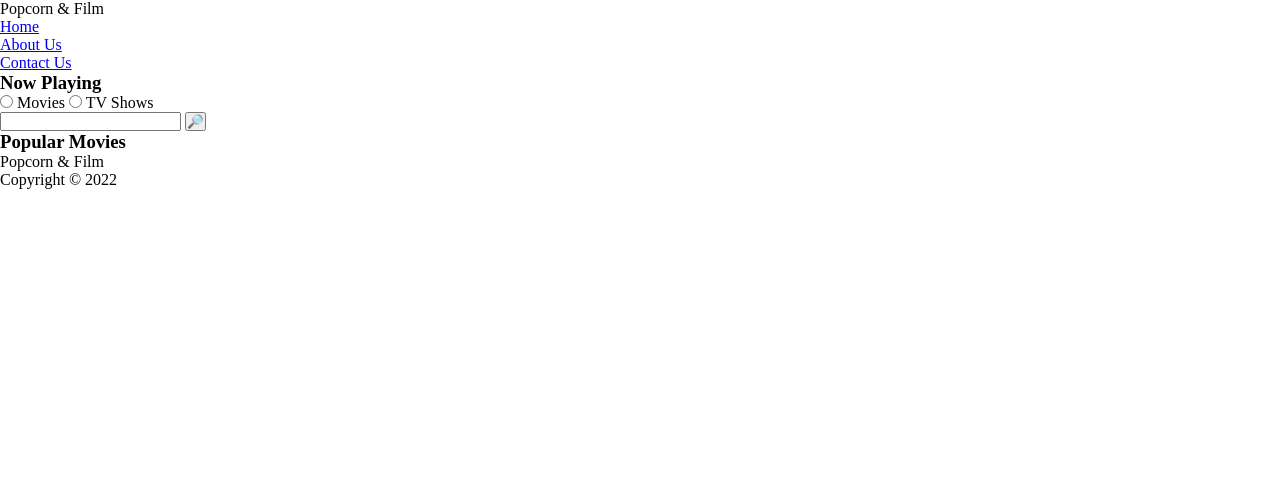
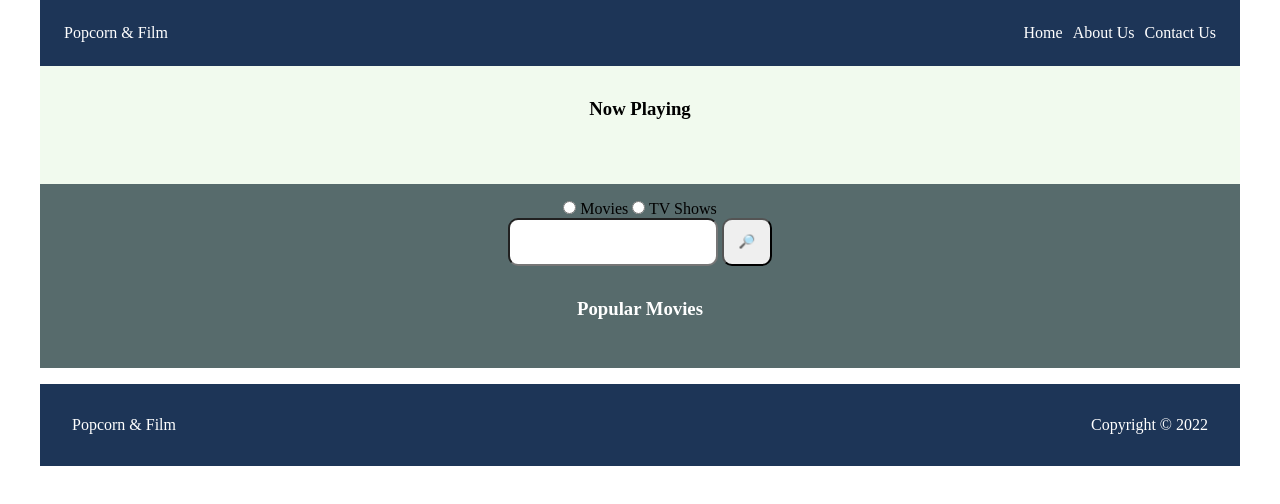
Before and after one commit to Heavenlyaura/wdd330-personalproject, a website built with Vite: page src/index.html in a window 1280 px wide. Built offline with nearby package versions, Linux system fonts and the light colour scheme; no server answers.

Commit message:
"Updated HTML, JavaScript, and CSS files: added id to section element, changed displayImages function, updated hero image display, and added CSS styles for layout and design."

```diff
--- a/src/index.html
+++ b/src/index.html
@@ -39,7 +39,7 @@
           </div>
         </form>
       </section>
-      <section>
+      <section id="popularMovies">
         <h3>Popular Movies</h3>
         <div class="popularMovies"></div>
       </section>
--- a/src/js/homeFunc.mjs
+++ b/src/js/homeFunc.mjs
@@ -48,7 +48,7 @@ homeFunctions.displayHeroImages = async () => {
     5000,
     (selectedItems) => {
       heroImages.innerHTML = "";
-      utils.displayImages(heroImages, selectedItems, 200);
+      utils.displayImages(heroImages, selectedItems, 200, '', "hero_image");
     },
   );
 };
@@ -60,7 +60,7 @@ homeFunctions.displayPopularMovies = async () => {
     "https://api.themoviedb.org/3/movie/popular?language=en-US&page=1";
   const popular = await externalServices.getData(url, "json");
   const items = utils.selectRandomItems(
-    6,
+    12,
     popular.results,
     5000,
     (selectedItems) => {
--- a/src/js/utils.mjs
+++ b/src/js/utils.mjs
@@ -21,8 +21,13 @@ utils.selectRandomItems = function (numOfItems, list, interval, callback) {
   return intervalId;
 };
 
-
-utils.displayImages = (parentElement, arrWithImg, width, displayText) => {
+utils.displayImages = (
+  parentElement,
+  arrWithImg,
+  width,
+  displayText,
+  classList,
+) => {
   arrWithImg.forEach((item) => {
     const div = document.createElement("div");
     const prefix = `https://image.tmdb.org/t/p/w${width}`;
@@ -32,11 +37,16 @@ utils.displayImages = (parentElement, arrWithImg, width, displayText) => {
     const imageSrc = `${prefix}${item.poster_path}`;
     imageElement.setAttribute("src", imageSrc);
     imageElement.setAttribute("alt", item.original_title);
+    if (classList) {
+      imageElement.classList.add(classList);
+      div.classList.add(`div${classList}`)
+    }
+    console.log(item);
     aTag.appendChild(imageElement);
     div.appendChild(aTag);
     parentElement.appendChild(div);
     if (displayText === "info") {
-      displayMovieLinks(parentElement, item);
+      displayMovieLinks(div, item);
     }
   });
 };
@@ -46,8 +56,8 @@ function displayMovieLinks(parentElement, movie) {
   aTag.setAttribute("href", `../movie_detail/index.html?${movie.id}`);
   const pTag = document.createElement("p");
   const pTag2 = document.createElement("p");
-  pTag.textContent = `Movie: ${movie.title};`;
-  pTag2.textContent = `Release Date: ${movie.release_date}`;
+  pTag.textContent = `${movie.title};`;
+  pTag2.textContent = `${movie.release_date}`;
   aTag.appendChild(pTag);
   aTag.appendChild(pTag2);
   parentElement.appendChild(aTag);
--- a/src/styles/style.css
+++ b/src/styles/style.css
@@ -2,13 +2,121 @@
   padding: 0;
   margin: 0;
   box-sizing: border-box;
+}
+:root {
+  /* Primary Colors */
+  --color-navy-blue: #1d3557;
+  --color-white: #ffffff;
+
+  /* Secondary Colors */
+  --color-light-gray: #f1faee;
+  --color-dark-gray: #333333;
+
+  /* Accent Colors */
+  --color-sky-blue: #457b9d;
+  --color-teal: #2a9d8f;
+
+  /* Neutral Colors */
+  --color-medium-gray: #576b6c;
+  --color-soft-beige: #f4a261;
+}
+
+body {
+  max-width: 1200px;
+  margin: 0 auto;
+}
+header {
+  display: flex;
+  justify-content: space-between;
+  padding: 1.5rem;
+  background-color: var(--color-navy-blue);
+  color: var(--color-white);
+}
+nav ul {
+  display: flex;
+  list-style: none;
+  gap: 10px;
+}
+nav a {
+  text-decoration: none;
+  color: var(--color-white);
+}
+.hero {
+  padding: 1rem;
+  background-color: var(--color-light-gray);
+}
+.hero h3 {
+  text-align: center;
+  padding: 1rem;
 }
 .heroImgs {
   width: 90%;
   display: flex;
   flex-wrap: wrap;
   gap: 1rem;
+  padding: 1rem 0;
+  justify-content: center;
+  margin: 0 auto;
+}
+.hero_image {
+  /* opacity: 0; */
+  animation: hero_image 1s ease-in-out forwards;
+}
+@keyframes hero_image {
+  from {
+    opacity: 0;
+  }
+  to {
+    opacity: 1;
+  }
 }
 .heroImgs img {
-    width: 150px;
+  width: 200px;
 }
+main {
+  background-color: var(--color-medium-gray);
+}
+.searchSection {
+  padding: 1rem;
+  text-align: center;
+}
+.searchSection input {
+  padding: 0.9rem;
+  border-radius: 10px;
+}
+.popularMovies a {
+  text-decoration: none;
+  color: black;
+  color: var(--color-white);
+}
+#popularMovies h3 {
+  text-align: center;
+  padding: 1rem;
+  color: var(--color-white);
+}
+.popularMovies div {
+  width: 100%;
+  text-align: center;
+}
+.popularMovies {
+  display: grid;
+  grid-template-columns: repeat(auto-fill, minmax(200px, 1fr));
+  gap: 5px;
+  justify-items: center;
+  padding: 1rem;
+}
+
+footer {
+  margin-top: 1rem;
+  display: flex;
+  justify-content: space-between;
+  padding: 2rem;
+  background-color: var(--color-navy-blue);
+  color: var(--color-white);
+}
+
+@media (max-width: 400px) {
+  .divhero_image:nth-child(2), .divhero_image:nth-child(1) {
+    display: none;
+  }
+}
```
